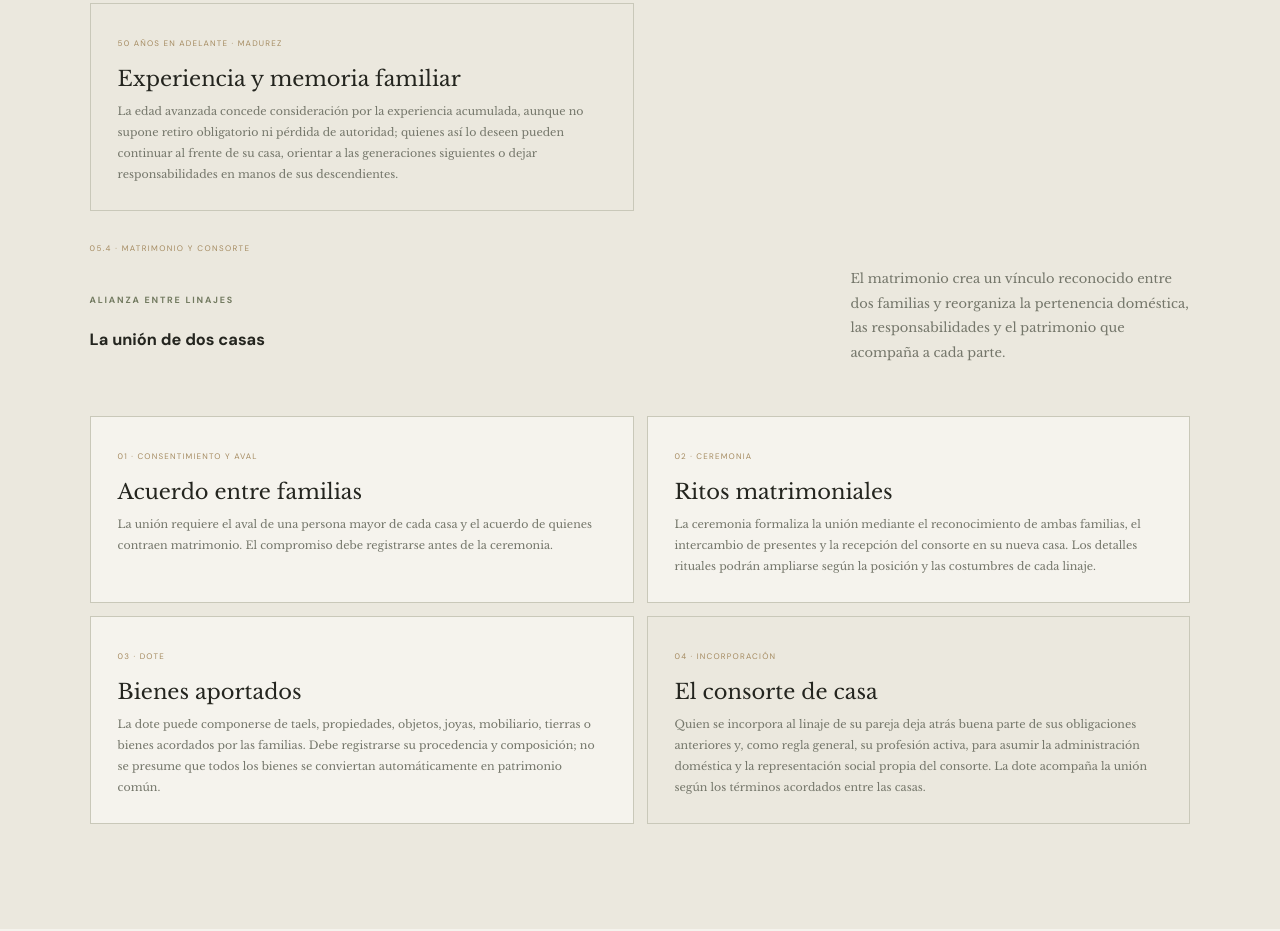
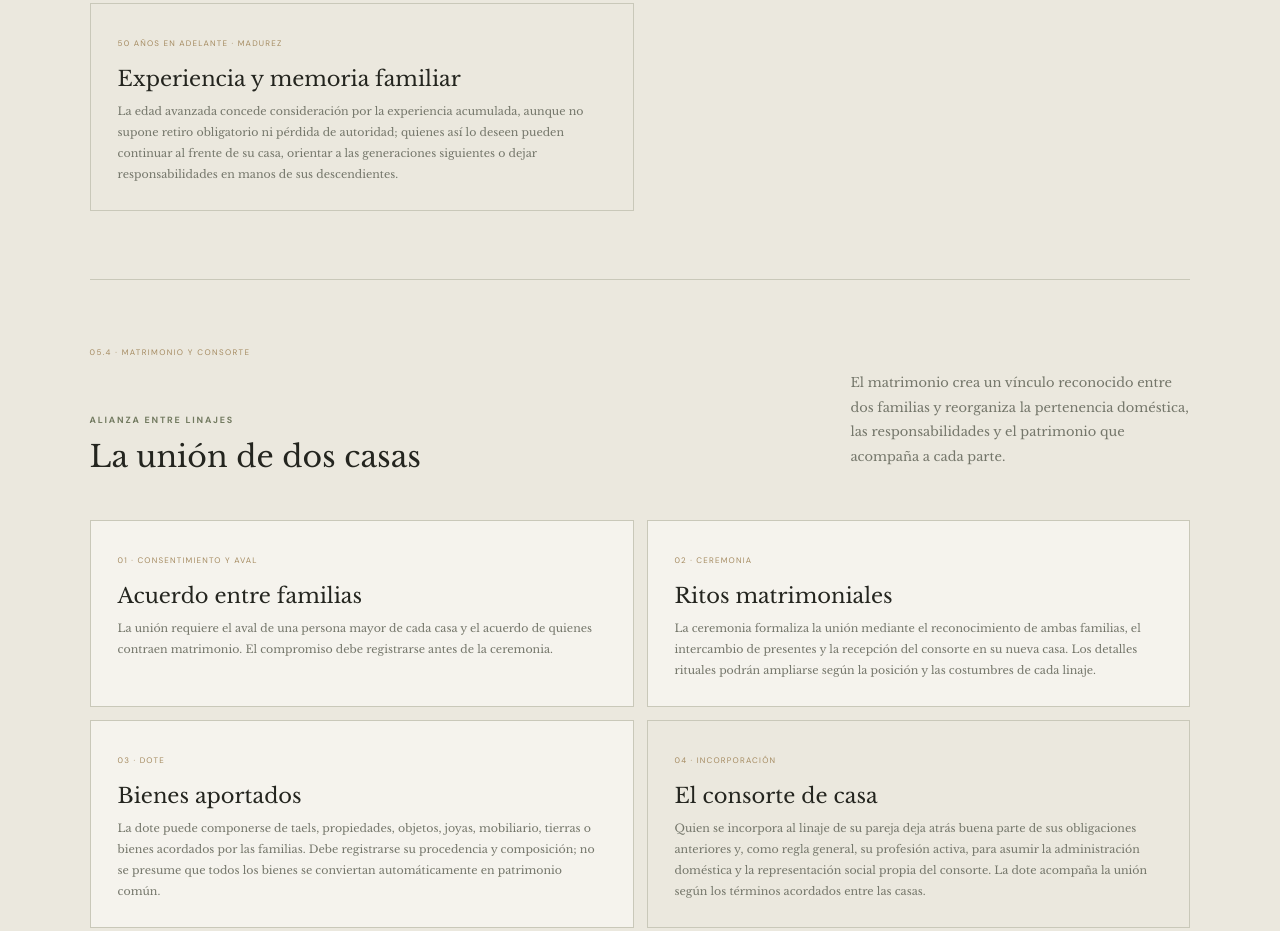
Before and after one commit to ikboobs/imperart, a plain HTML site: page index.html in a window 1280 px wide. Shown: the part 9874-10805 px from the top of the page. Drawn offline with nearby package versions, Linux system fonts and the light colour scheme.

Commit message:
Style the character sheet template and marriage archive section

```diff
--- a/styles.css
+++ b/styles.css
@@ -170,3 +170,7 @@
 .lobby-duty{margin-top:28px}
 .lobby-archive-link{color:#e6ddc7;text-decoration:underline;text-underline-offset:5px;font:10px var(--sans);letter-spacing:.14em}
 .lobby-milestones{margin-top:36px}
+
+.character-template{white-space:pre-wrap;overflow-wrap:anywhere;background:var(--paper);border:1px solid var(--line);padding:22px 25px;margin:16px 0 0;color:var(--ink);font:11px/2 var(--sans)}
+.marriage-record{margin-top:68px;padding-top:35px;border-top:1px solid var(--line)}
+.marriage-record .section-heading h3{font:30px var(--serif);font-weight:400;margin:0}
```
